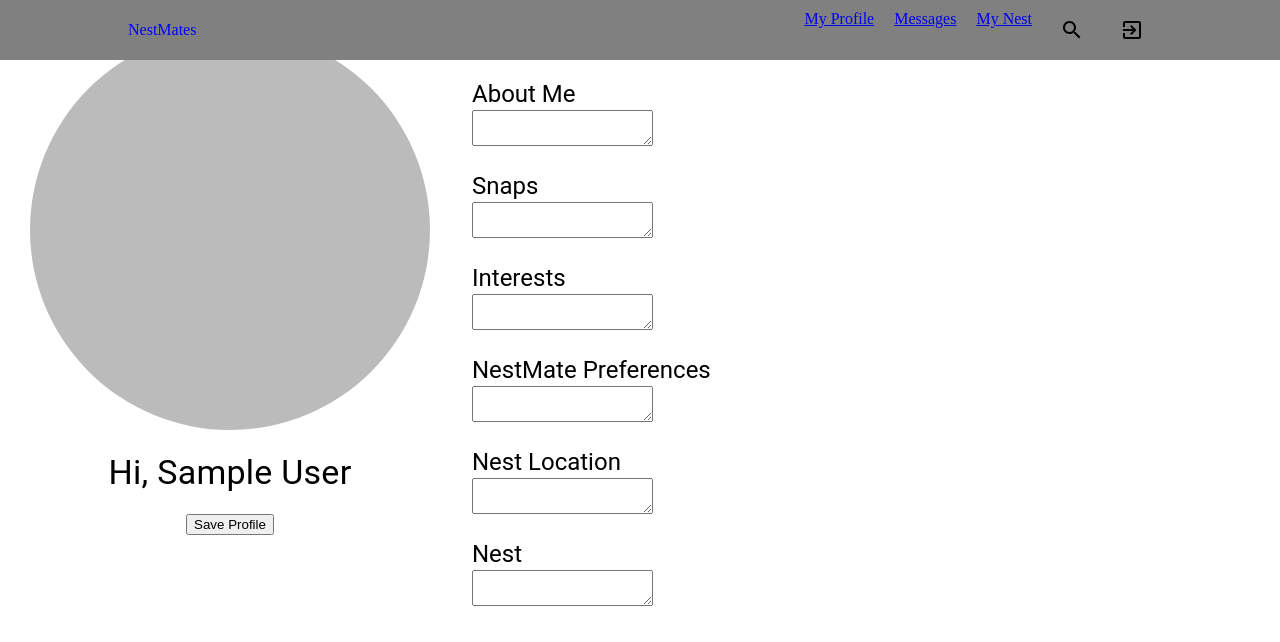
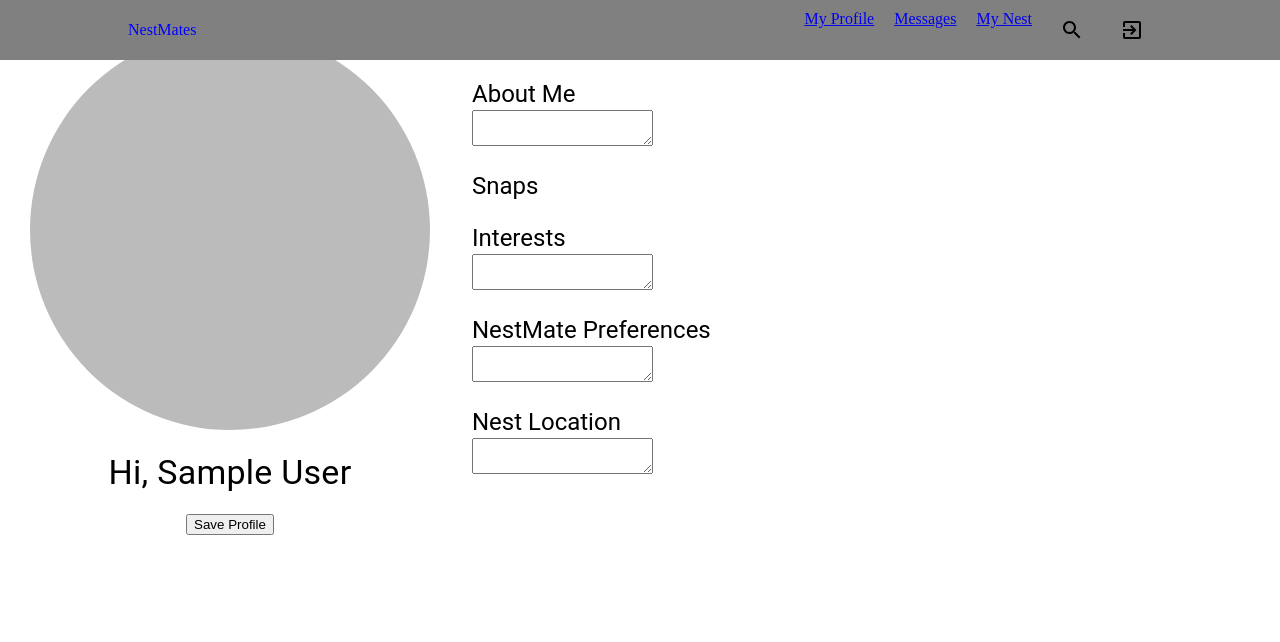
Before and after one commit to icp049/reusable_chatApp, a React (Create React App) app: page /editprofile in a window 1280 px wide. Shown: the top 642 px of the page. Built offline with nearby package versions, Linux system fonts and the light colour scheme; no server answers; sample sign-in values are in the browser's storage.

Commit message:
removed uncessesary for editprofile

```diff
--- a/src/pages/EditProfile.jsx
+++ b/src/pages/EditProfile.jsx
@@ -22,10 +22,10 @@ const EditProfile = () => {
   const [profileData, setProfileData] = useState({
     displayName: currentUser.displayName || "",
     aboutMe: "",
-    snaps: "",
+
     interests: "",
     nestLocation: "",
-    nest: "",
+
   });
 
   // Function to handle input changes
@@ -52,10 +52,8 @@ const EditProfile = () => {
       await setDoc(profileDocRef, {
         displayName: profileData.displayName,
         aboutMe: profileData.aboutMe,
-        snaps: profileData.snaps,
         interests: profileData.interests,
         nestLocation: profileData.nestLocation,
-        nest: profileData.nest,
       }, { merge: true });
 
       console.log("Profile data saved:", profileData);
@@ -127,10 +125,7 @@ const EditProfile = () => {
 
           <Box>
             <Typography variant="h5">Snaps</Typography>
-            <textarea
-              value={profileData.snaps}
-              onChange={(e) => handleInputChange("snaps", e.target.value)}
-            />
+
           </Box>
 
           {/* Roommate Preferences */}
@@ -159,13 +154,7 @@ const EditProfile = () => {
             />
           </Box>
 
-          <Box>
-            <Typography variant="h5">Nest</Typography>
-            <textarea
-              value={profileData.nest}
-              onChange={(e) => handleInputChange("nest", e.target.value)}
-            />
-          </Box>
+
         </Box>
       </Box>
     </Box>
```
